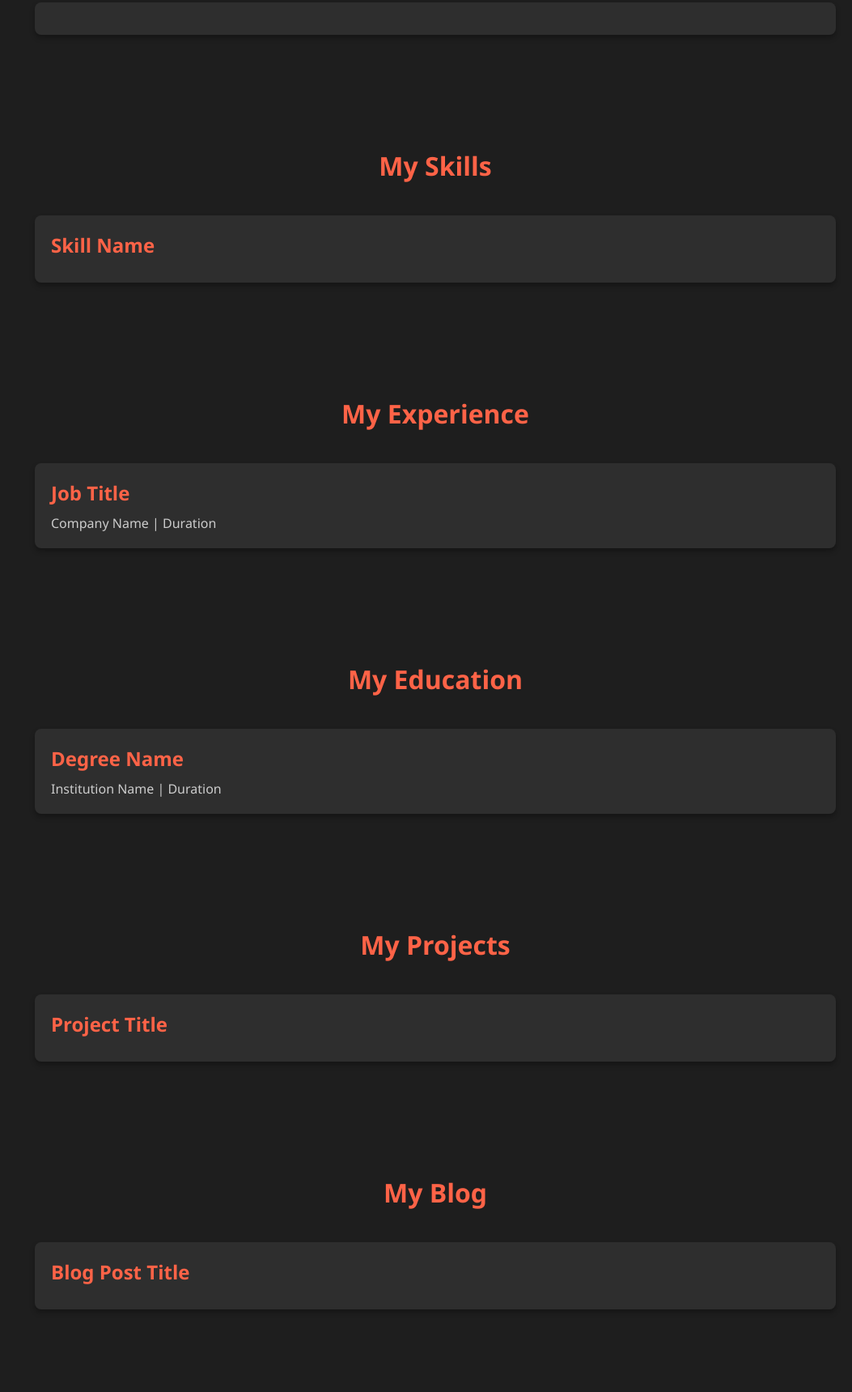
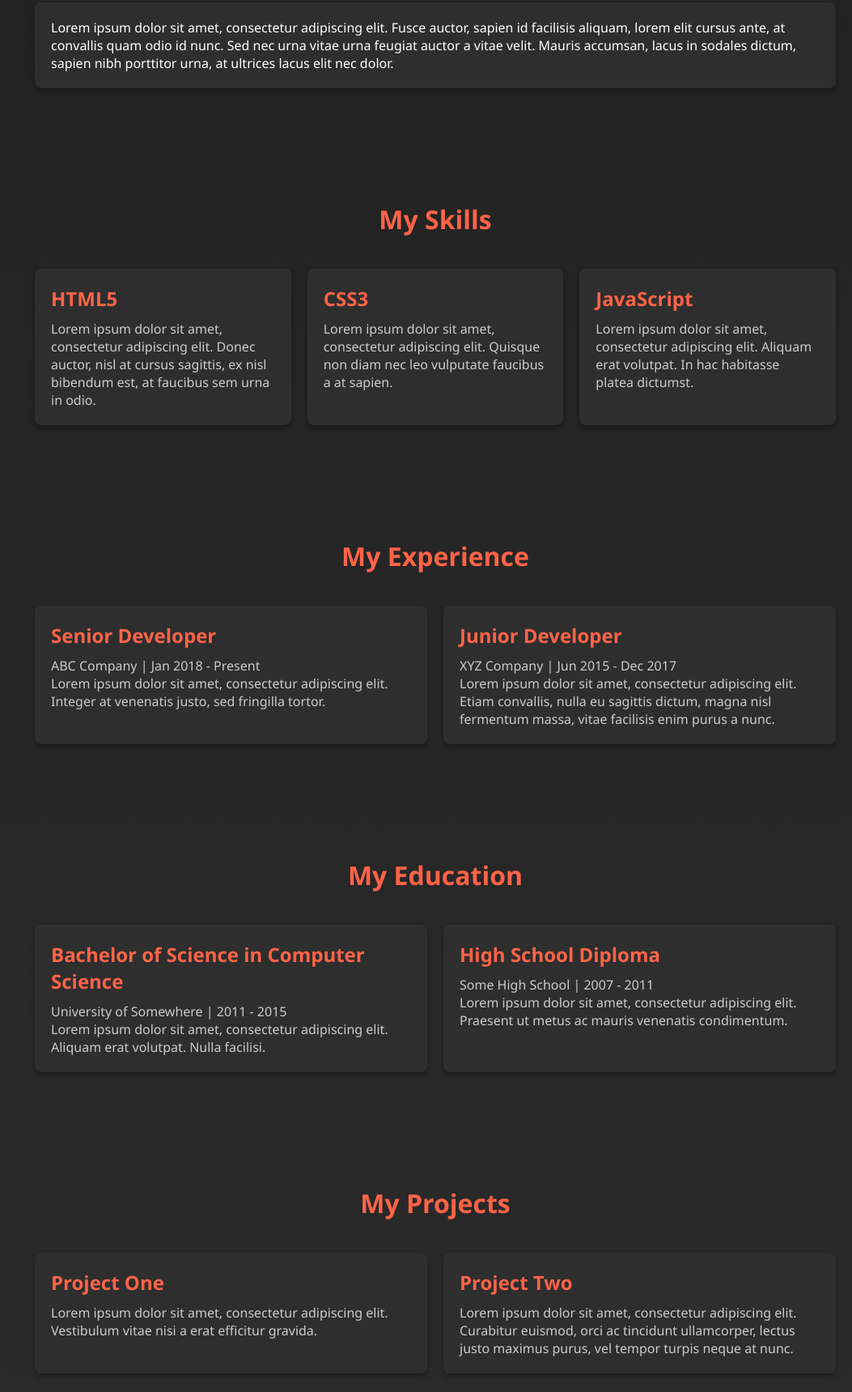
Before and after one commit to ashutosh-vaidya/portfolio, a plain HTML site: page index.html in a window 1280 px wide. Shown: the part 960-2679 px from the top of the page at 81% size, without its empty margins (227-1280 px from the left). Drawn offline with Linux system fonts and the light colour scheme.

Commit message:
Design changes and dummy data
Added some dummy data and profile pic.
Modified styles for cards.

```diff
--- a/css/style.css
+++ b/css/style.css
@@ -9,7 +9,7 @@
   body {
     font-family: 'Segoe UI', Tahoma, Geneva, Verdana, sans-serif;
     color: #ffffff;
-    background-color: #1e1e1e;
+    background: linear-gradient(180deg, #1e1e1e, #2e2e2e);
   }
 
   /* Scrollbar Styles */
@@ -130,11 +130,13 @@
     border-radius: 8px;
     margin-bottom: 20px;
     box-shadow: 0 4px 6px rgba(0, 0, 0, 0.3);
+    transform-style: preserve-3d;
     transition: transform 0.3s;
   }
 
   .card:hover {
-    transform: translateY(-10px);
+    box-shadow: 0 8px 12px rgba(0, 0, 0, 0.5);
+    transform: rotateY(10deg) translateY(-10px);
   }
 
   /* Cards Container */
@@ -142,6 +144,7 @@
     display: flex;
     flex-wrap: wrap;
     gap: 20px;
+    perspective: 1000px;
   }
 
   .cards-container .card {
--- a/index.html
+++ b/index.html
@@ -5,15 +5,16 @@
   <title>Ashutosh Vaidya | Portfolio</title>
   <meta name="viewport" content="width=device-width, initial-scale=1.0">
   <link rel="stylesheet" href="css/style.css">
+  <!-- Font Awesome for icons -->
   <link rel="stylesheet" href="https://cdnjs.cloudflare.com/ajax/libs/font-awesome/6.0.0-beta3/css/all.min.css" />
 </head>
+<body>
 
-<body>
   <!-- Left Fixed Menu -->
   <aside class="sidebar">
     <div class="profile">
       <img src="images/profile.jpg" alt="profile photo">
-      <h2>Your Name</h2>
+      <h2>Ashutosh Vaidya</h2>
     </div>
     <nav class="nav-menu">
       <ul>
@@ -45,7 +46,7 @@
       <div class="section-content">
         <h2>About Me</h2>
         <div class="card">
-          <p><!-- bio goes here --></p>
+          <p>Lorem ipsum dolor sit amet, consectetur adipiscing elit. Fusce auctor, sapien id facilisis aliquam, lorem elit cursus ante, at convallis quam odio id nunc. Sed nec urna vitae urna feugiat auctor a vitae velit. Mauris accumsan, lacus in sodales dictum, sapien nibh porttitor urna, at ultrices lacus elit nec dolor.</p>
         </div>
       </div>
     </section>
@@ -57,9 +58,20 @@
         <div class="cards-container">
           <!-- Skill Card -->
           <div class="card">
-            <h3>Skill Name</h3>
-            <p><!-- Description --></p>
+            <h3>HTML5</h3>
+            <p>Lorem ipsum dolor sit amet, consectetur adipiscing elit. Donec auctor, nisl at cursus sagittis, ex nisl bibendum est, at faucibus sem urna in odio.</p>
           </div>
+          <!-- Skill Card -->
+          <div class="card">
+            <h3>CSS3</h3>
+            <p>Lorem ipsum dolor sit amet, consectetur adipiscing elit. Quisque non diam nec leo vulputate faucibus a at sapien.</p>
+          </div>
+          <!-- Skill Card -->
+          <div class="card">
+            <h3>JavaScript</h3>
+            <p>Lorem ipsum dolor sit amet, consectetur adipiscing elit. Aliquam erat volutpat. In hac habitasse platea dictumst.</p>
+          </div>
+          <!-- Add more skill cards as needed -->
         </div>
       </div>
     </section>
@@ -71,10 +83,17 @@
         <div class="cards-container">
           <!-- Experience Card -->
           <div class="card">
-            <h3>Job Title</h3>
-            <p>Company Name | Duration</p>
-            <p><!-- your role --></p>
+            <h3>Senior Developer</h3>
+            <p>ABC Company | Jan 2018 - Present</p>
+            <p>Lorem ipsum dolor sit amet, consectetur adipiscing elit. Integer at venenatis justo, sed fringilla tortor.</p>
           </div>
+          <!-- Experience Card -->
+          <div class="card">
+            <h3>Junior Developer</h3>
+            <p>XYZ Company | Jun 2015 - Dec 2017</p>
+            <p>Lorem ipsum dolor sit amet, consectetur adipiscing elit. Etiam convallis, nulla eu sagittis dictum, magna nisl fermentum massa, vitae facilisis enim purus a nunc.</p>
+          </div>
+          <!-- Add more experience cards as needed -->
         </div>
       </div>
     </section>
@@ -86,9 +105,17 @@
         <div class="cards-container">
           <!-- Education Card -->
           <div class="card">
-            <h3>Degree Name</h3>
-            <p>Institution Name | Duration</p>
+            <h3>Bachelor of Science in Computer Science</h3>
+            <p>University of Somewhere | 2011 - 2015</p>
+            <p>Lorem ipsum dolor sit amet, consectetur adipiscing elit. Aliquam erat volutpat. Nulla facilisi.</p>
           </div>
+          <!-- Education Card -->
+          <div class="card">
+            <h3>High School Diploma</h3>
+            <p>Some High School | 2007 - 2011</p>
+            <p>Lorem ipsum dolor sit amet, consectetur adipiscing elit. Praesent ut metus ac mauris venenatis condimentum.</p>
+          </div>
+          <!-- Add more education cards as needed -->
         </div>
       </div>
     </section>
@@ -100,9 +127,15 @@
         <div class="cards-container">
           <!-- Project Card -->
           <div class="card">
-            <h3>Project Title</h3>
-            <p><!-- Brief description of the project --></p>
+            <h3>Project One</h3>
+            <p>Lorem ipsum dolor sit amet, consectetur adipiscing elit. Vestibulum vitae nisi a erat efficitur gravida.</p>
           </div>
+          <!-- Project Card -->
+          <div class="card">
+            <h3>Project Two</h3>
+            <p>Lorem ipsum dolor sit amet, consectetur adipiscing elit. Curabitur euismod, orci ac tincidunt ullamcorper, lectus justo maximus purus, vel tempor turpis neque at nunc.</p>
+          </div>
+          <!-- Add more project cards as needed -->
         </div>
       </div>
     </section>
@@ -114,9 +147,15 @@
         <div class="cards-container">
           <!-- Blog Post Card -->
           <div class="card">
-            <h3>Blog Post Title</h3>
-            <p><!-- Excerpt from the blog post --></p>
+            <h3>Blog Post One</h3>
+            <p>Lorem ipsum dolor sit amet, consectetur adipiscing elit. Quisque non diam nec leo vulputate faucibus.</p>
           </div>
+          <!-- Blog Post Card -->
+          <div class="card">
+            <h3>Blog Post Two</h3>
+            <p>Lorem ipsum dolor sit amet, consectetur adipiscing elit. Sed id ligula quis sapien condimentum aliquet.</p>
+          </div>
+          <!-- Add more blog cards as needed -->
         </div>
       </div>
     </section>
```
Also changed, not shown: images/profile.JPG (added).
